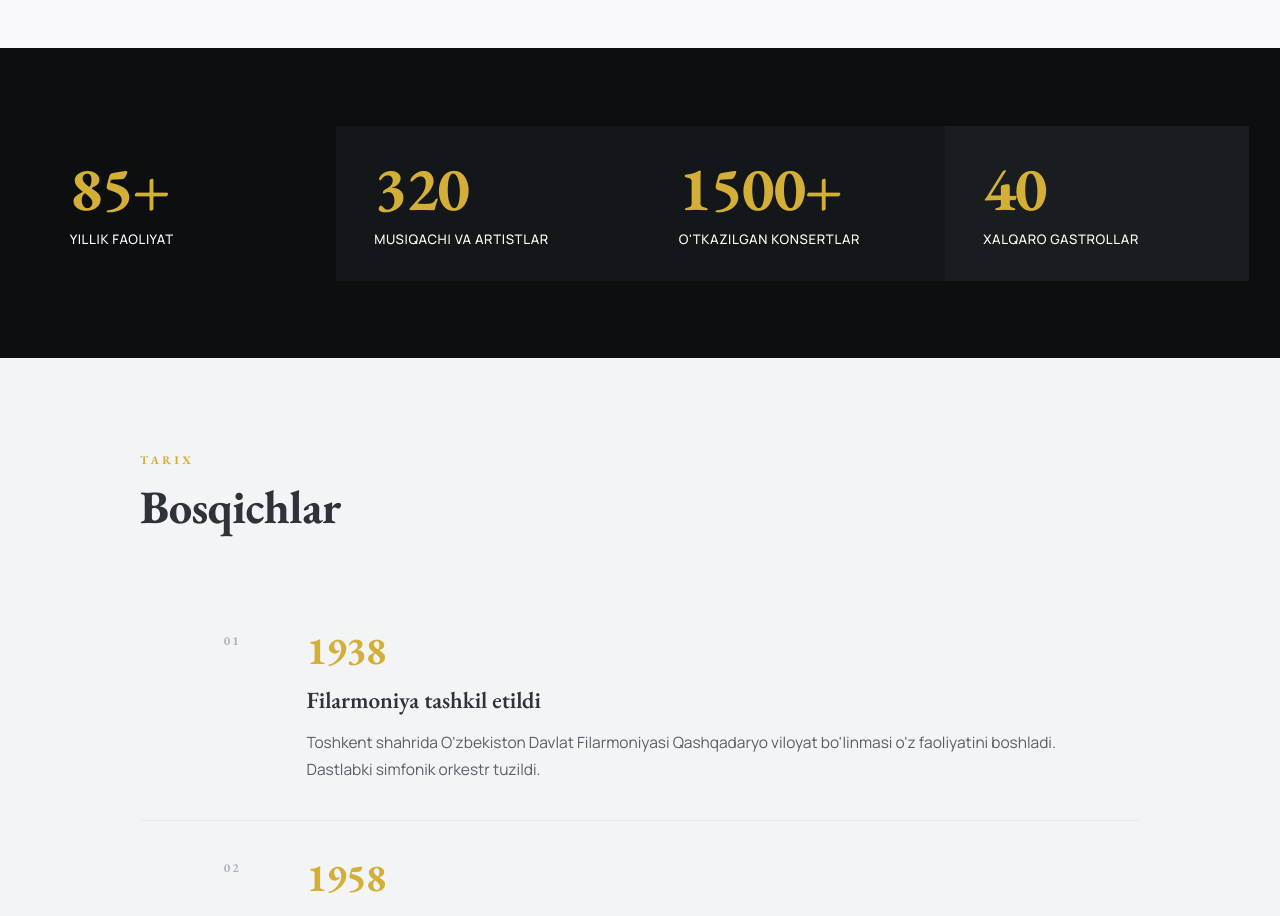
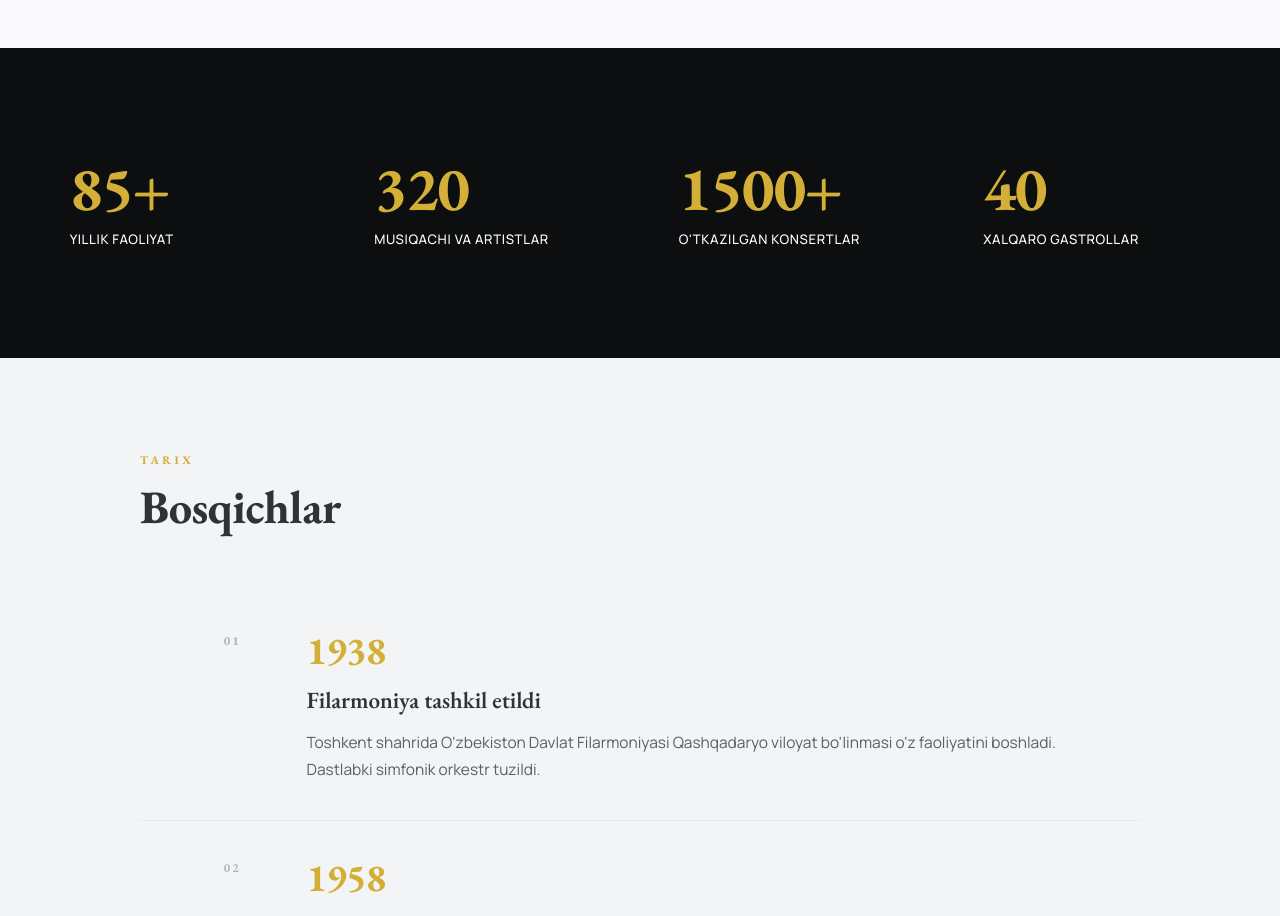
Before and after one commit to shDavlatbek/filarmoniya, a Next.js app: page /about in a window 1280 px wide. Shown: the part 1720-2636 px from the top of the page. Built offline with nearby package versions, Linux system fonts and the light colour scheme.

Commit message:
feat: add CSS module styles for AboutStats component

```diff
--- a/src/components/AboutStats/AboutStats.module.css
+++ b/src/components/AboutStats/AboutStats.module.css
@@ -21,13 +21,13 @@
   transition: background-color 0.3s ease;
 }
 
-.cell + .cell {
+/* .cell + .cell {
   background-color: #14171a;
 }
 
 .cell:nth-child(4n) {
   background-color: #1a1d20;
-}
+} */
 
 .value {
   font-family: var(--font-headline);
```
